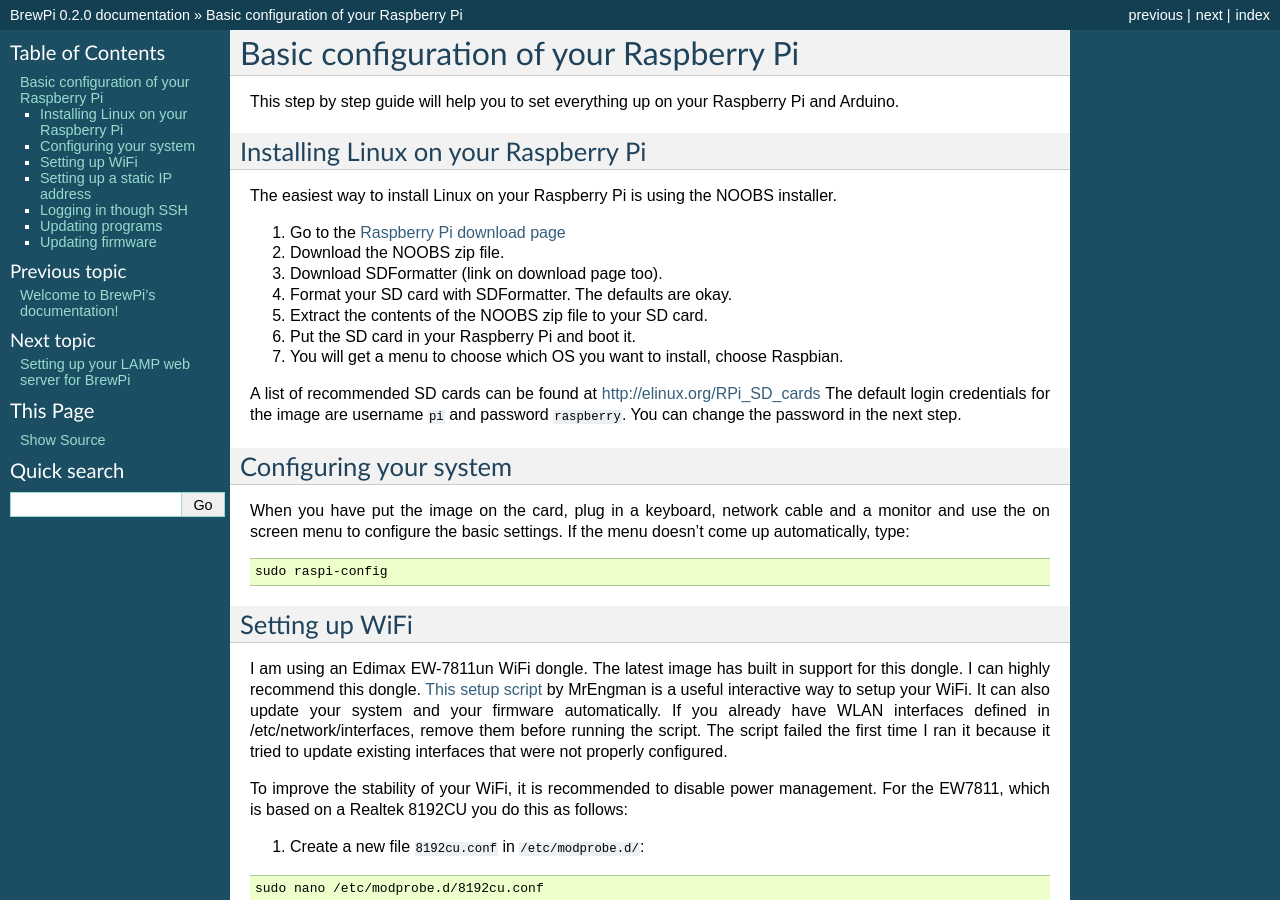
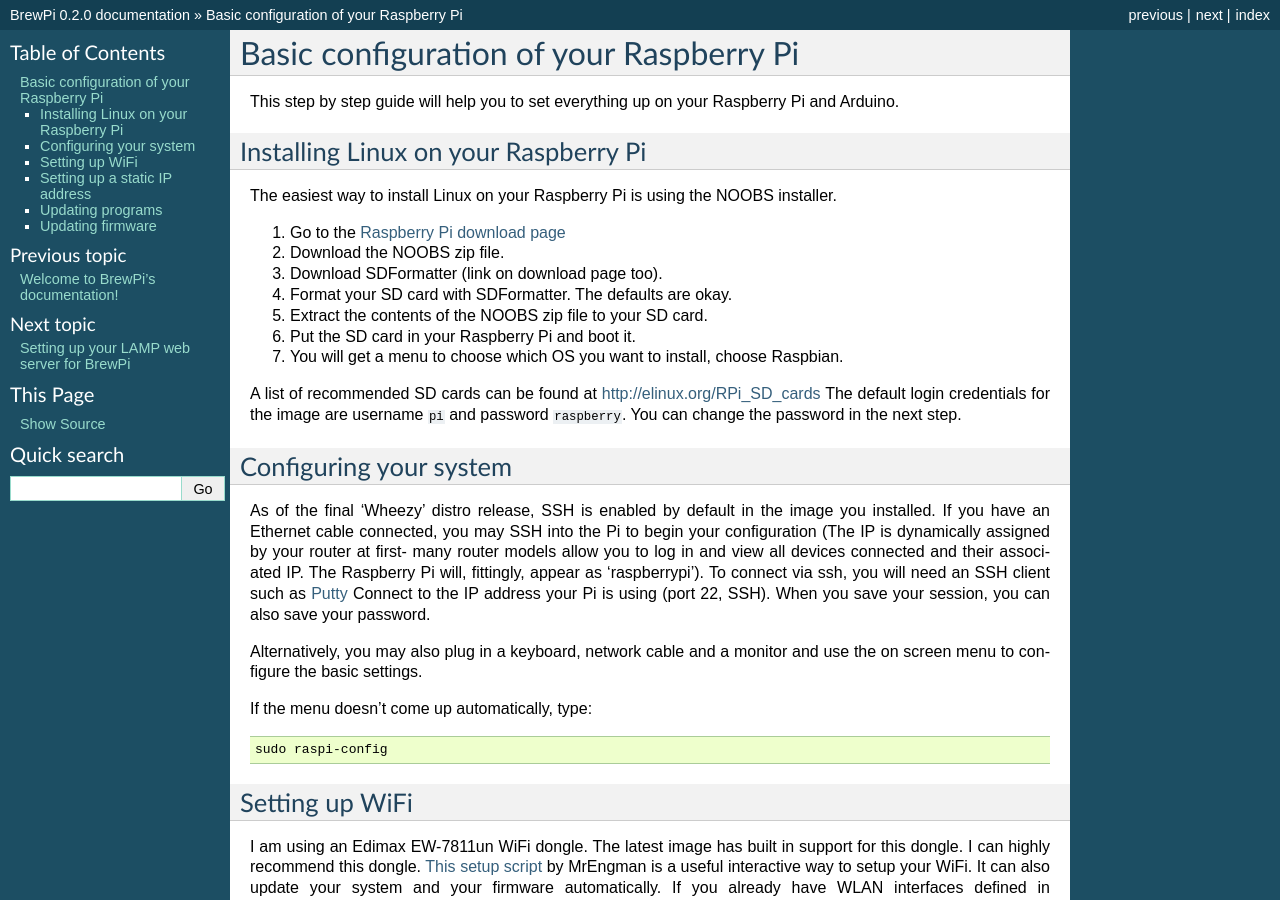
Before and after one commit to BrewPi/brewpi-www, a Sphinx documentation site: the page built from docs/user/source/getting-started/rpi-setup.rst, in a window 1280 px wide and 900 px high. Built offline with Sphinx 7.4.7, drawn with Linux system fonts in a browser that asks for light colours; formulas are drawn with MathJax 3; some of the changed text lies outside the part shown.

Commit message:
Wheezy SSH enabled by default, docs updated

```diff
--- a/docs/user/source/getting-started/rpi-setup.rst
+++ b/docs/user/source/getting-started/rpi-setup.rst
@@ -21,7 +21,11 @@
 Configuring your system
 -----------------------
 
-When you have put the image on the card, plug in a keyboard, network cable and a monitor and use the on screen menu to configure the basic settings. If the menu doesn't come up automatically, type:
+As of the final 'Wheezy' distro release, SSH is enabled by default in the image you installed. If you have an Ethernet cable connected, you may SSH into the Pi to begin your configuration (The IP is dynamically assigned by your router at first- many router models allow you to log in and view all devices connected and their associated IP. The Raspberry Pi will, fittingly, appear as 'raspberrypi'). To connect via ssh, you will need an SSH client such as `Putty <http://www.chiark.greenend.org.uk/~sgtatham/putty/download.html>`_ Connect to the IP address your Pi is using (port 22, SSH). When you save your session, you can also save your password.
+
+Alternatively, you may also plug in a keyboard, network cable and a monitor and use the on screen menu to configure the basic settings.
+
+If the menu doesn't come up automatically, type:
 
 .. code-block:: bash
 
@@ -90,12 +94,6 @@
 The right IP addresses depend on your home network setup. You can run ifconfig before editing the interfaces and write the automatically assigned addresses down. However, it is recommended to pick a static Ip address that is outside of your router's DHCP range.
 
 
-Logging in though SSH
----------------------
-
-Now that you have your network settings configured, you can stop using a display and log in through SSH. Get `Putty <http://www.chiark.greenend.org.uk/~sgtatham/putty/download.html>`_ and connect to the IP address you just configured (port 22, SSH). When you save your session, you can also save your password.
-
-
 Updating programs
 -----------------
 
```
